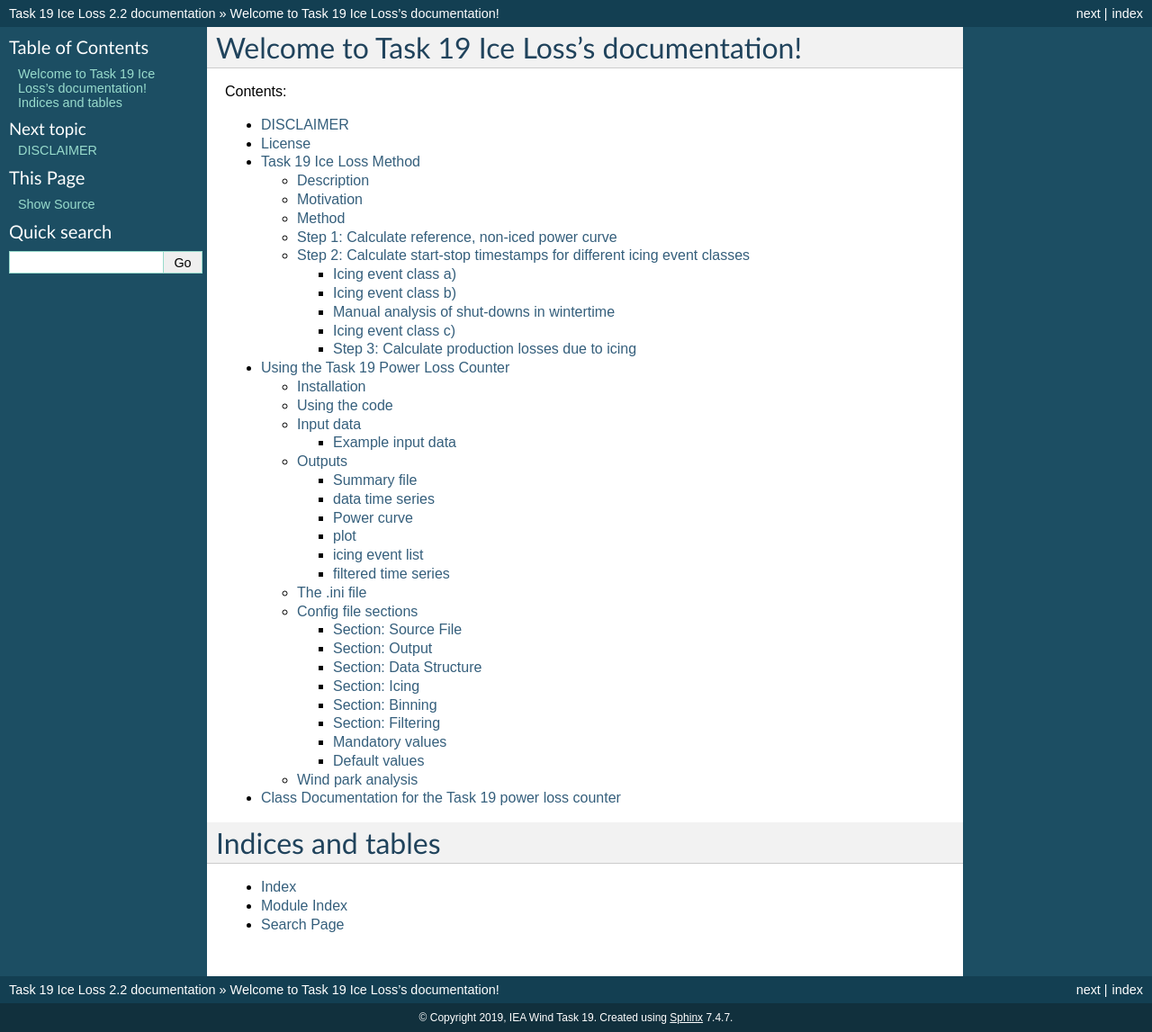
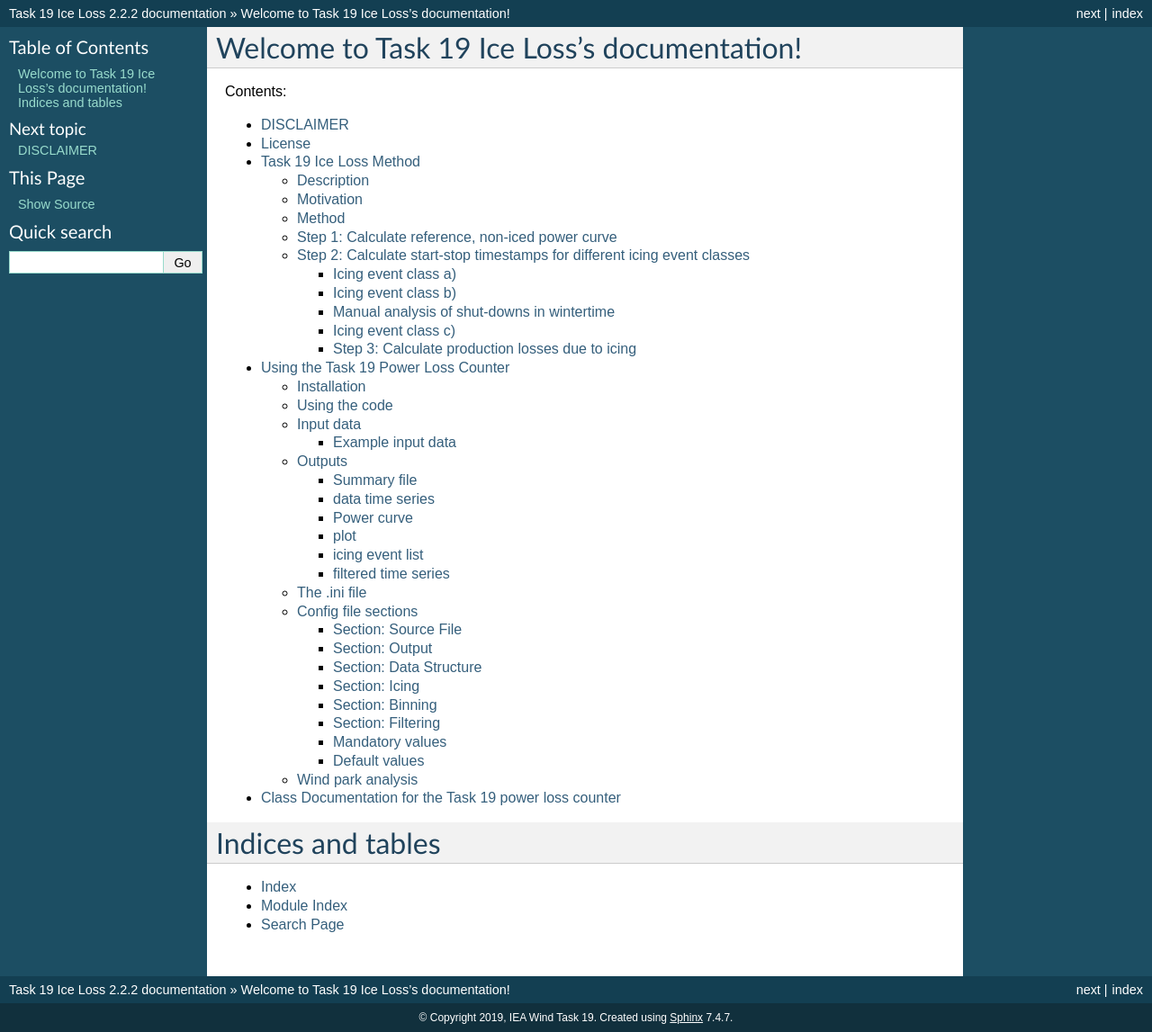
Before and after one commit to IEAWind-Task19/T19IceLossMethod, a Sphinx documentation site: the page built from docs/source/index.rst, in a window 1280 px wide. Shown: the whole page at 90% size. Built offline with Sphinx 7.4.7, drawn with Linux system fonts in a browser that asks for light colours.

Commit message:
Edited documentation conf-py to match the version in version control tag

```diff
--- a/docs/source/conf.py
+++ b/docs/source/conf.py
@@ -21,7 +21,7 @@ copyright = '2019, IEA Wind Task 19'
 author = 'IEA Wind Task 19'
 
 # The full version, including alpha/beta/rc tags
-release = '2.2'
+release = '2.2.2'
 
 
 # -- General configuration ---------------------------------------------------
```
